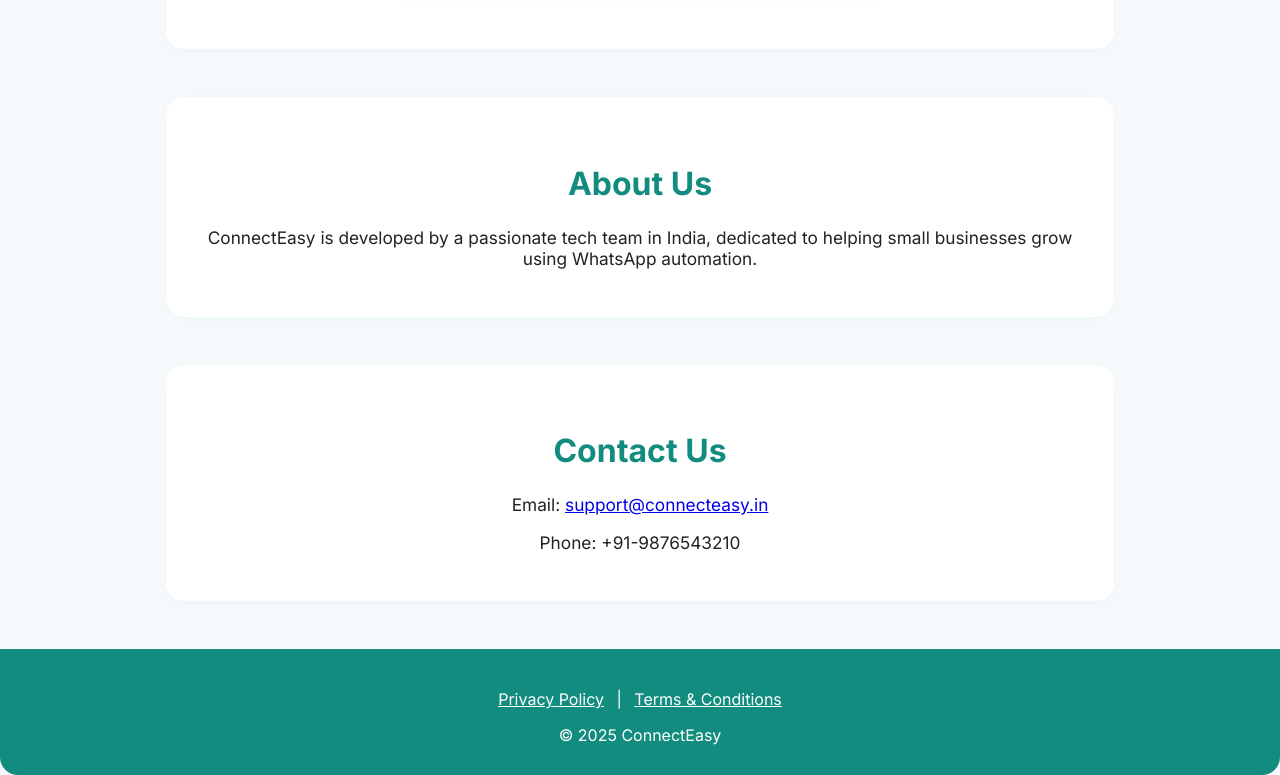
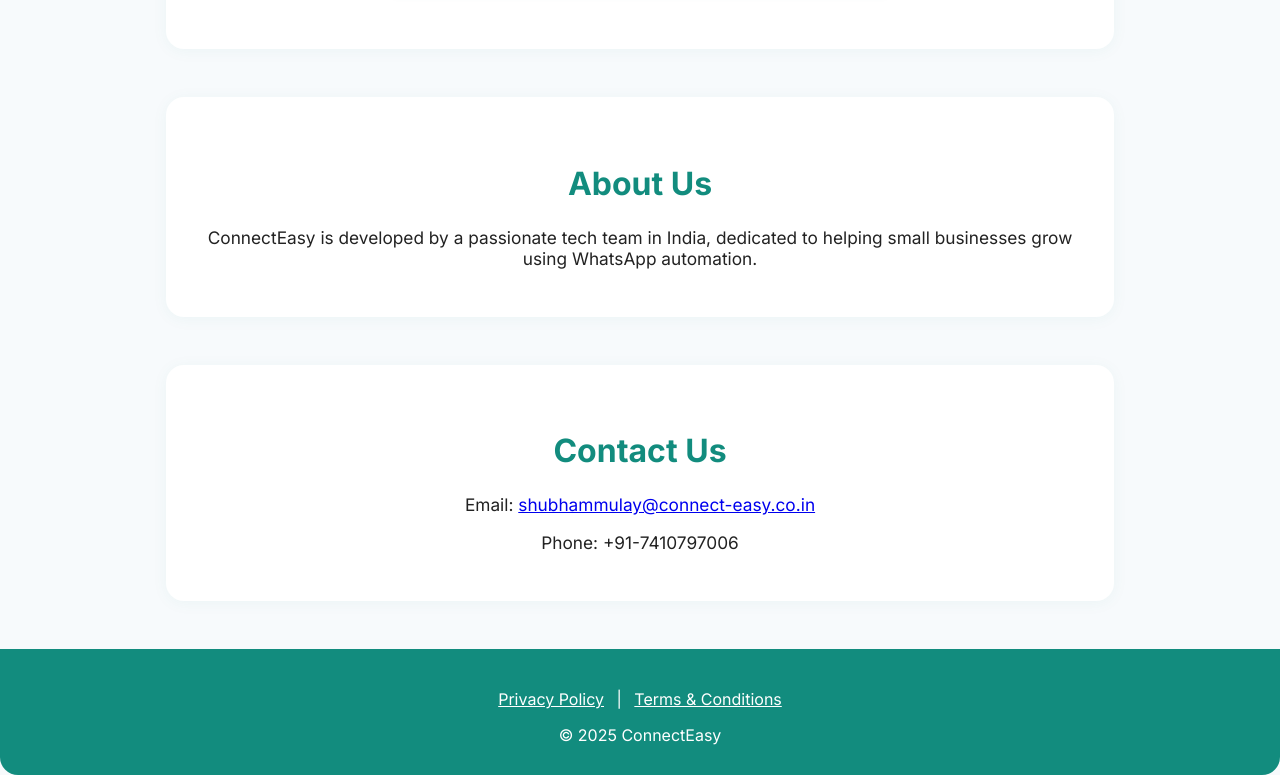
Before and after one commit to shubhammulay/connecteasy-site, a plain HTML site: page index.html in a window 1280 px wide. Shown: the part 1190-1965 px from the top of the page. Drawn offline with Linux system fonts and the light colour scheme.

Commit message:
Update index.html

```diff
--- a/index.html
+++ b/index.html
@@ -192,8 +192,8 @@
 
   <section id="contact">
     <h2>Contact Us</h2>
-    <p>Email: <a href="mailto:support@connecteasy.in">support@connecteasy.in</a></p>
-    <p>Phone: +91-9876543210</p>
+    <p>Email: <a href="mailto:shubhammulay@connect-easy.co.in">shubhammulay@connect-easy.co.in</a></p>
+    <p>Phone: +91-7410797006</p>
   </section>
 
   <footer>
```
